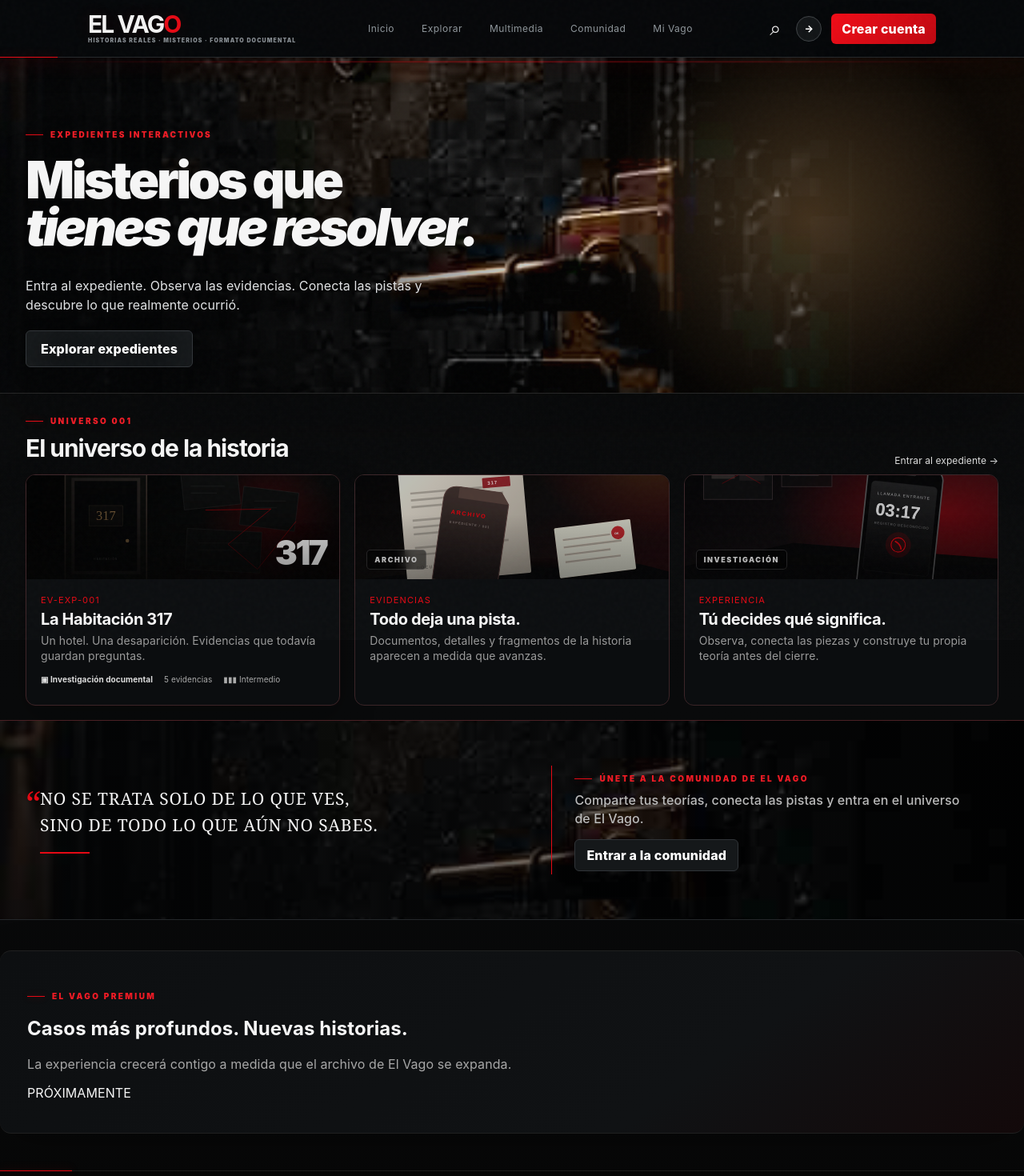
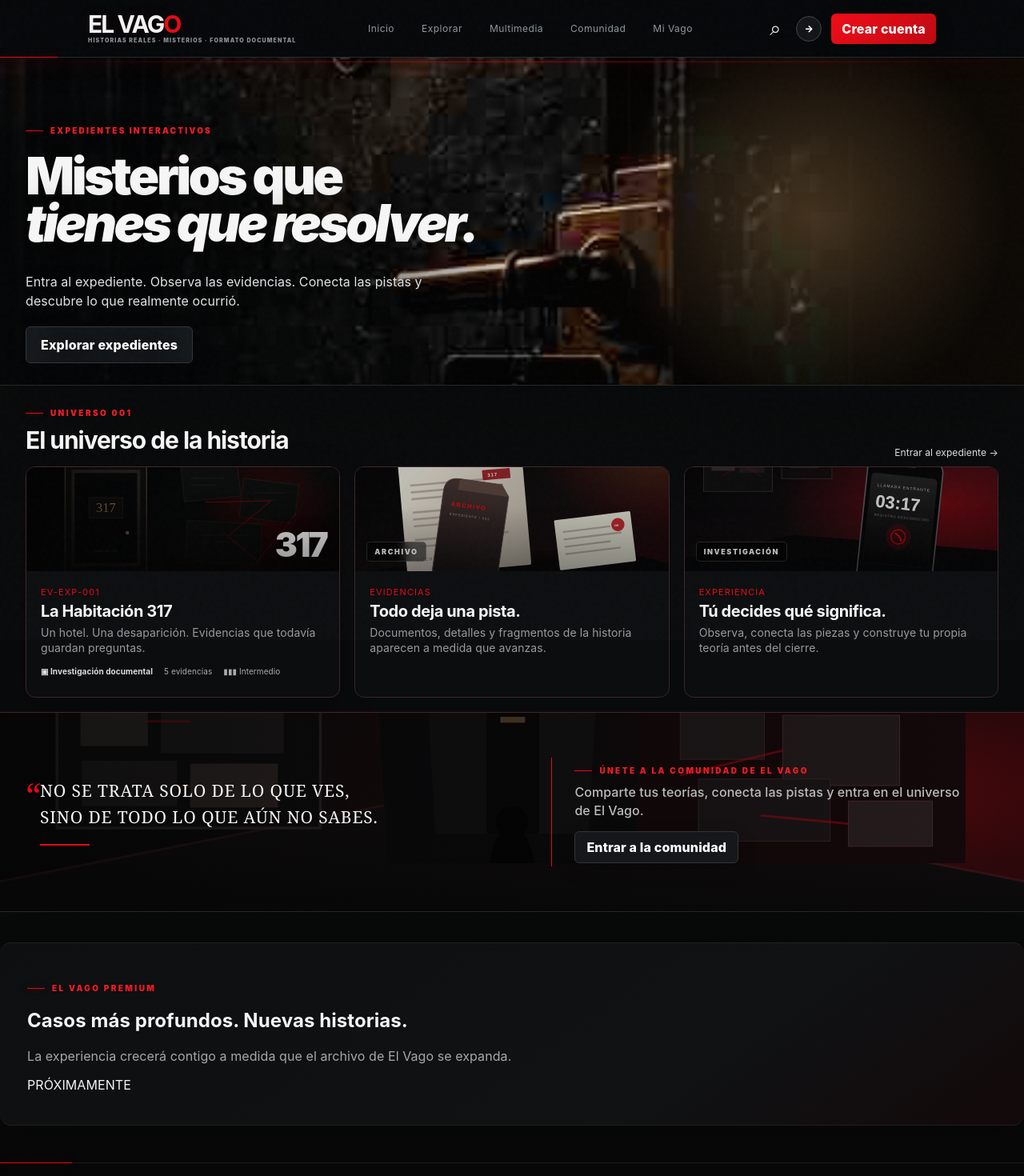
Before and after one commit to cesarrosa610-collab/el-vago, a Next.js app: page / in a window 1280 px wide. Shown: the top 1470 px of the page at 80% size. Built offline with nearby package versions, Linux system fonts and the light colour scheme; no server answers; the database is empty.

Commit message:
fix: restore final homepage reference proportions and community visual

```diff
--- a/src/app/style.css
+++ b/src/app/style.css
@@ -2216,3 +2216,27 @@ body{background:radial-gradient(circle at 50% -12%,rgba(229,9,20,.08),transparen
     filter:contrast(1.05) saturate(1.04) brightness(1.08) !important;
   }
 }
+
+
+/* EL VAGO — FINAL REFERENCE CORRECTIONS — 28-09-2026 */
+@media(min-width:761px){
+  .homePage .homeHero{
+    height:410px !important;
+    min-height:410px !important;
+  }
+  .homePage .homeHeroBackdrop img{
+    filter:contrast(1.04) saturate(1.10) brightness(1.22) !important;
+  }
+  .homePage .communityBand{
+    background:
+      linear-gradient(90deg,rgba(4,4,5,.70) 0%,rgba(4,4,5,.46) 54%,rgba(4,4,5,.28) 100%),
+      url('/comunidad-escena.svg') center/cover no-repeat !important;
+  }
+}
+@media(max-width:760px){
+  .homePage .communityBand{
+    background:
+      linear-gradient(90deg,rgba(4,4,5,.78),rgba(4,4,5,.42)),
+      url('/comunidad-escena.svg') center/cover no-repeat !important;
+  }
+}
```
